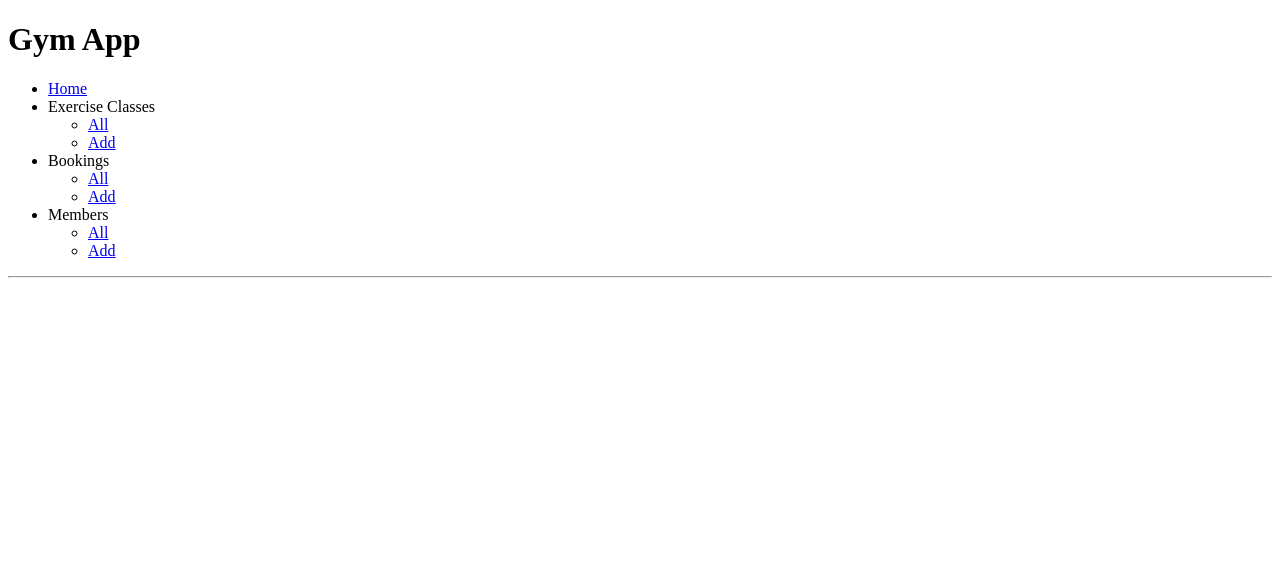
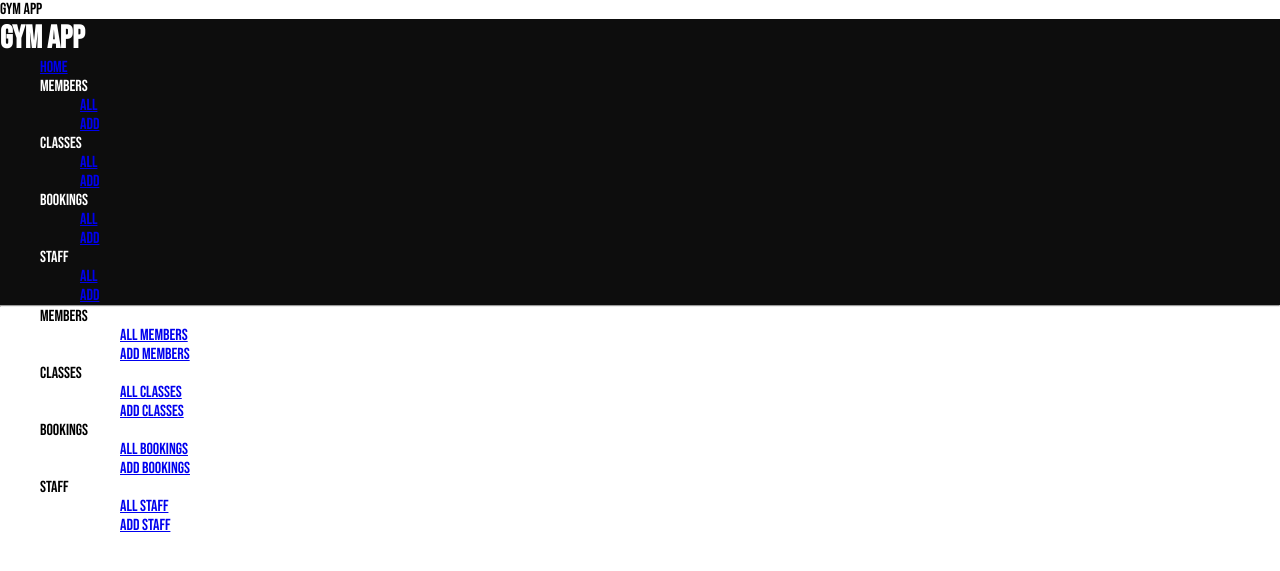
Before and after one commit to mwdfn/gym_web_app, a Flask app: page / in a window 1280 px wide. Shown: the top 571 px of the page. Run offline with Flask 2, Linux system fonts and the light colour scheme.

Commit message:
add home html

```diff
--- a/app.py
+++ b/app.py
@@ -1,4 +1,5 @@
 from flask import Flask, render_template
+
 
 from controllers.member_controller import members_blueprint
 from controllers.exercise_class_controller import exercise_classes_blueprint
--- /dev/null
+++ b/static/style.css
@@ -0,0 +1,19 @@
+* {
+    font-family: 'Bebas Neue', cursive;
+    max-width: 100%;
+    margin: 0;
+    overflow-x: hidden;
+    display: block;
+}
+
+.basecontainer {
+    display: grid;
+}
+.headercontainer {
+    background-color: #0D0D0D;
+    color: #ffffff;
+}
+
+.footercontainer {
+    background-color: #0D0D0D;
+}
--- a/templates/base.html
+++ b/templates/base.html
@@ -4,16 +4,27 @@
     <meta charset="UTF-8">
     <meta http-equiv="X-UA-Compatible" content="IE=edge">
     <meta name="viewport" content="width=device-width, initial-scale=1.0">
+    <link rel="stylesheet" href="{{ url_for('static', filename='style.css') }}">
+    <link href="https://fonts.googleapis.com/css2?family=Bebas+Neue&display=swap" rel="stylesheet">
+
     <title>Gym App</title>
 </head>
 <body>
-    <header>
+    <div class=basecontainer>
+        <header class="headercontainer">
             <h1>Gym App</h1>
             <nav>
                 <ul class="menu">
                     <li><a href="/">Home</a></li>
                     <li>
-                    Exercise Classes
+                        Members
+                        <ul>
+                            <li><a href="/members">All</a></li>
+                            <li><a href="/members/new">Add</a></li>
+                        </ul>
+                    </li>
+                    <li>
+                        Classes
                         <ul>
                             <li><a href="/exerciseclasses">All</a></li>
                             <li><a href="/exerciseclasses/new">Add</a></li>
@@ -27,10 +38,10 @@
                         </ul>
                     </li>
                     <li>
-                    Members
+                        Staff
                         <ul>
-                        <li><a href="/members">All</a></li>
-                        <li><a href="/members/new">Add</a></li>
+                            <li><a href="/bookings">All</a></li>
+                            <li><a href="/bookings/new">Add</a></li>
                         </ul>
                     </li>
                 </ul>
@@ -41,5 +52,10 @@
             {% block content %}
             {% endblock %}
         </div>
+    <footer class="footercontainer">
+        {% block footer %}
+        {% endblock %}
+    </footer>
+    </div>
 </body>
 </html>
--- a/templates/index.html
+++ b/templates/index.html
@@ -1,5 +1,37 @@
 {% extends "base.html" %}
 
+
 <body>
-    I'm Ants-In-My-Eyes Johnson.
+{% block content %}
+    <nav class="homenav">
+        <ul class="membershome">
+            Members
+            <ul>
+                <ul><a href="/members">All Members</a></ul>
+                <ul><a href="/members/new">Add Members</a></ul>
+            </ul>
+        </ul>
+        <ul class="classeshome">
+            Classes
+            <ul>
+                <ul><a href="/exerciseclasses">All Classes</a></ul>
+                <ul><a href="/exerciseclasses/new">Add Classes</a></ul>
+            </ul>
+        </ul>
+        <ul class="bookingshome">
+            Bookings
+            <ul>
+                <ul><a href="/bookings">All Bookings</a></ul>
+                <ul><a href="/bookings/new">Add Bookings</a></ul>
+            </ul>
+        </ul>
+        <ul class="staffhome">
+            Staff
+            <ul>
+                <ul><a href="/">All Staff</a></ul>
+                <ul><a href="/">Add Staff</a></ul>
+            </ul>
+        </ul>
+    </nav>
+{% endblock %}
 </body>
```
Also changed, not shown: img/brett-jordan-U00w3A4iC7c-unsplash.jpg (added), img/humphrey-muleba-dDp-6pXrYik-unsplash.jpg (added), static/homepage/home.css (added), 1 other file. Lines whose indentation alone changed are shown as unchanged.
